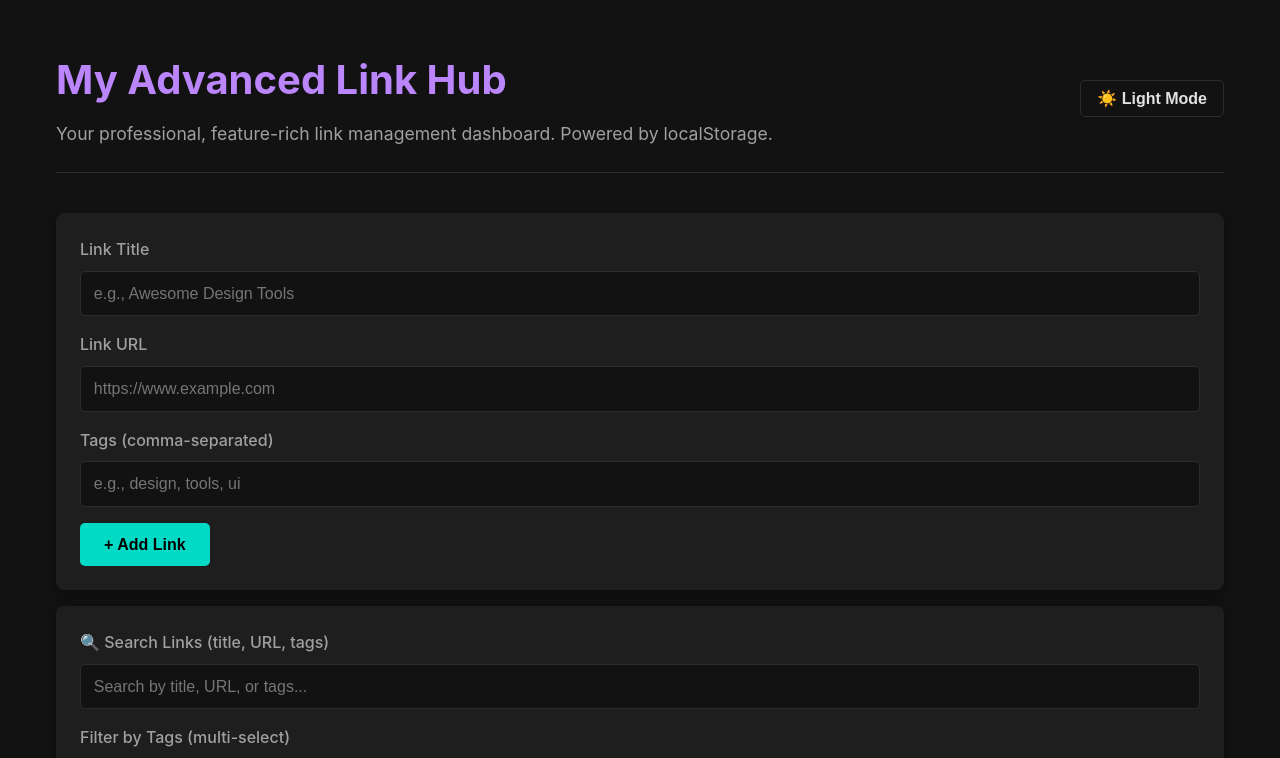
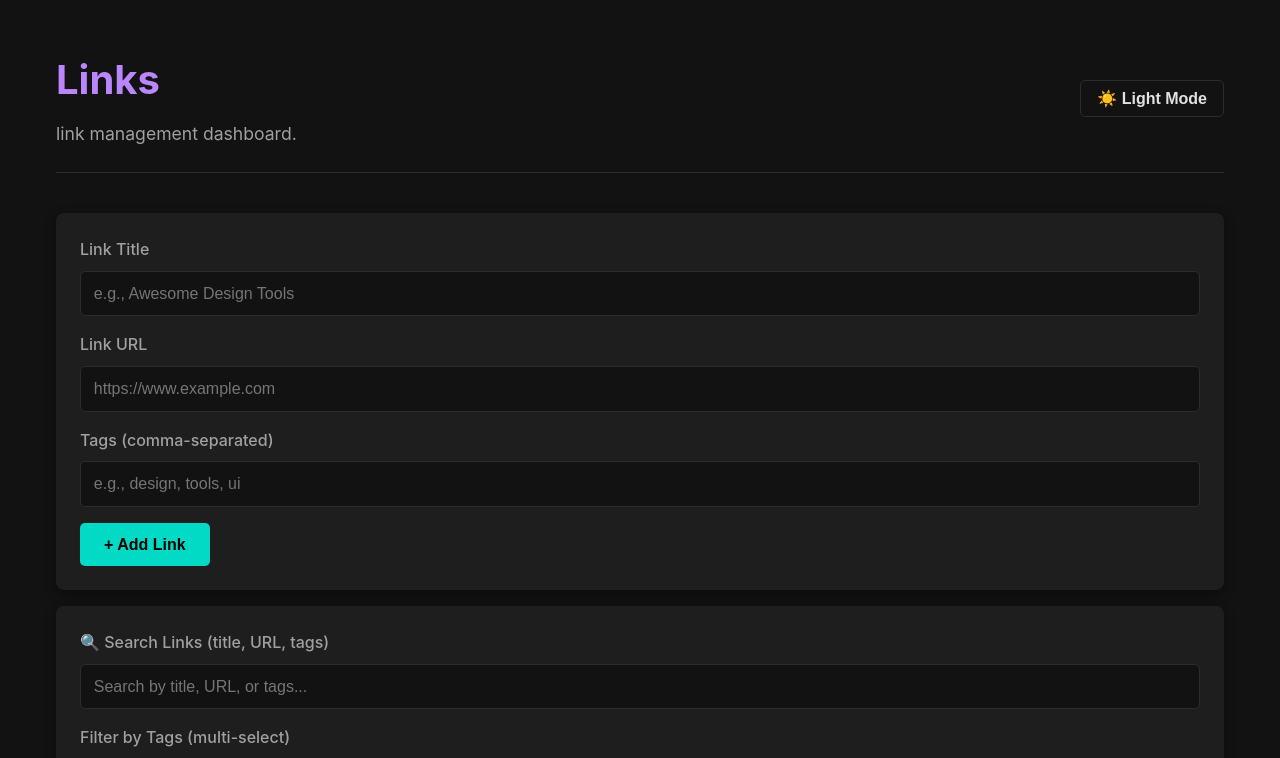
Before and after one commit to MiehIav/List, a plain HTML site: page index.html in a window 1280 px wide. Shown: the top 758 px of the page. Drawn offline with Linux system fonts and the light colour scheme.

Commit message:
Update index.html

```diff
--- a/index.html
+++ b/index.html
@@ -3,7 +3,7 @@
 <head>
     <meta charset="UTF-8">
     <meta name="viewport" content="width=device-width, initial-scale=1.0">
-    <title>My Advanced Link Hub</title>
+    <title>Links</title>
     <style>
         /* --- General Styling & Theming --- */
         :root {
@@ -390,8 +390,8 @@
     <div class="container">
         <header>
             <div>
-                <h1>My Advanced Link Hub</h1>
-                <p>Your professional, feature-rich link management dashboard. Powered by localStorage.</p>
+                <h1>Links</h1>
+                <p>link management dashboard.</p>
             </div>
             <button id="theme-toggle">🌙 Toggle Theme</button>
         </header>
```
